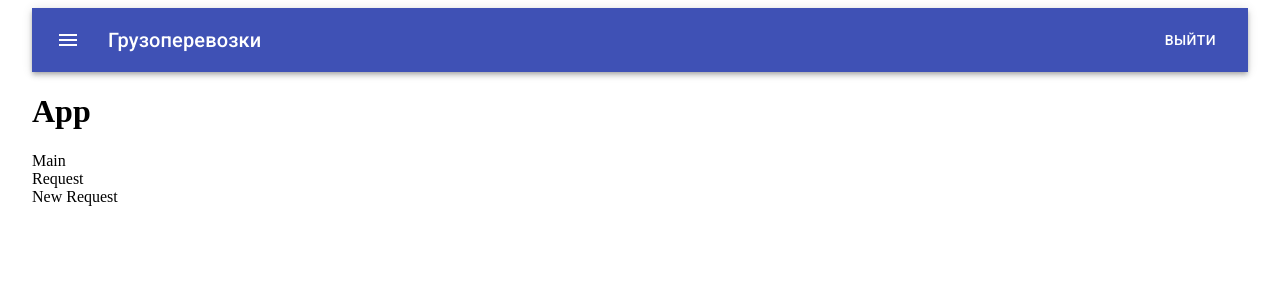
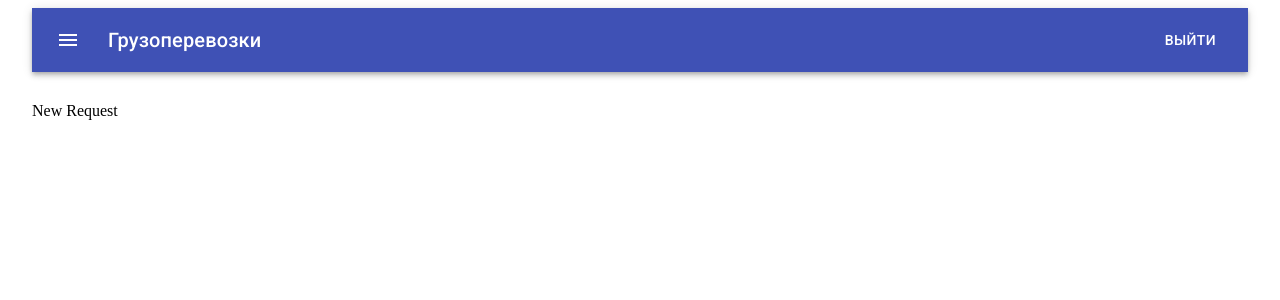
Before and after one commit to jsksru/cargo-trucking, a React (Create React App) app: page /new in a window 1280 px wide. Shown: the top 300 px of the page. Built offline with nearby package versions, Linux system fonts and the light colour scheme.

Commit message:
decomposed header to AppHeader component

```diff
--- a/src/App.js
+++ b/src/App.js
@@ -1,45 +1,29 @@
-import { Container, AppBar, Toolbar, IconButton, Typography, Button } from '@material-ui/core';
-import MenuIcon from '@material-ui/icons/Menu';
-import { createStyles, makeStyles } from '@material-ui/core/styles';
-
+import { Container } from '@material-ui/core';
+import { BrowserRouter as Router, Route, Switch } from 'react-router-dom';
+import AppHeader from './components/AppHeader';
 import Main from './layouts/Main';
 import Request from './layouts/Request';
 import NewRequest from './layouts/NewRequest';
 
 function App() {
-  const classes = useStyles();
-
   return (
-    <Container>
-      <AppBar position="static">
-        <Toolbar>
-          <IconButton edge="start" className={classes.menuButton} color="inherit" aria-label="menu">
-            <MenuIcon />
-          </IconButton>
-          <Typography variant="h6" className={classes.title}>Грузоперевозки</Typography>
-          <Button color="inherit">Выйти</Button>
-        </Toolbar>
-      </AppBar>
-      <h1>App</h1>
-      <Main />
-      <Request />
-      <NewRequest />
-    </Container>
+    <Router>
+      <Container>
+        <AppHeader />
+        <Switch>
+          <Route exact path="/">
+            <Main />
+          </Route>
+          <Route path="/edit/:id">
+            <Request />
+          </Route>
+          <Route path="/new">
+            <NewRequest />
+          </Route>
+        </Switch>
+      </Container>
+    </Router>
   );
 }
 
 export default App;
-
-const useStyles = makeStyles((theme) =>
-  createStyles({
-    root: {
-      flexGrow: 1,
-    },
-    menuButton: {
-      marginRight: theme.spacing(2),
-    },
-    title: {
-      flexGrow: 1,
-    },
-  }),
-);
--- /dev/null
+++ b/src/components/AppHeader/AppHeader.js
@@ -0,0 +1,35 @@
+import { AppBar, Toolbar, IconButton, Typography, Button } from '@material-ui/core';
+import MenuIcon from '@material-ui/icons/Menu';
+import { createStyles, makeStyles } from '@material-ui/core/styles';
+
+const useStyles = makeStyles((theme) =>
+  createStyles({
+    root: {
+      marginBottom: '30px'
+    },
+    menuButton: {
+      marginRight: theme.spacing(2),
+    },
+    title: {
+      flexGrow: 1,
+    },
+  }),
+);
+
+const AppHeader = () => {
+  const classes = useStyles();
+
+  return (
+    <AppBar position="static" className={classes.root}>
+      <Toolbar>
+        <IconButton edge="start" className={classes.menuButton} color="inherit" aria-label="menu">
+          <MenuIcon />
+        </IconButton>
+        <Typography variant="h6" className={classes.title}>Грузоперевозки</Typography>
+        <Button color="inherit">Выйти</Button>
+      </Toolbar>
+    </AppBar>
+  )
+};
+
+export default AppHeader;
--- /dev/null
+++ b/src/components/AppHeader/index.js
@@ -0,0 +1,2 @@
+import AppHeader from './AppHeader';
+export default AppHeader;
```
